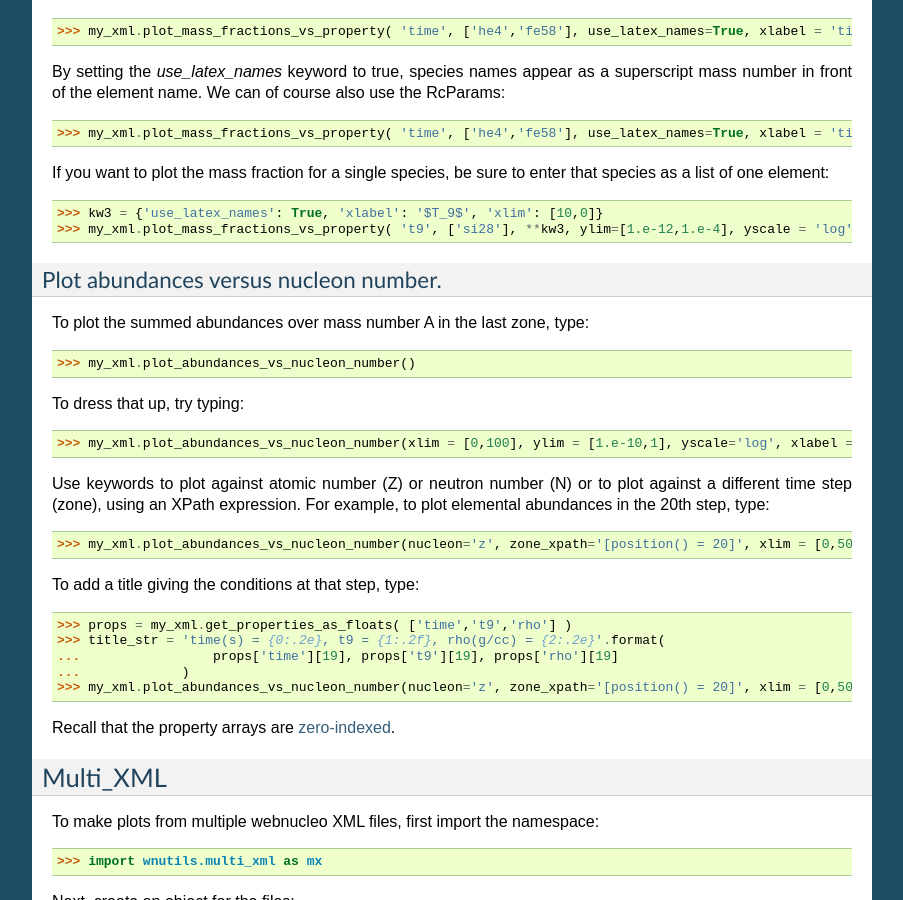
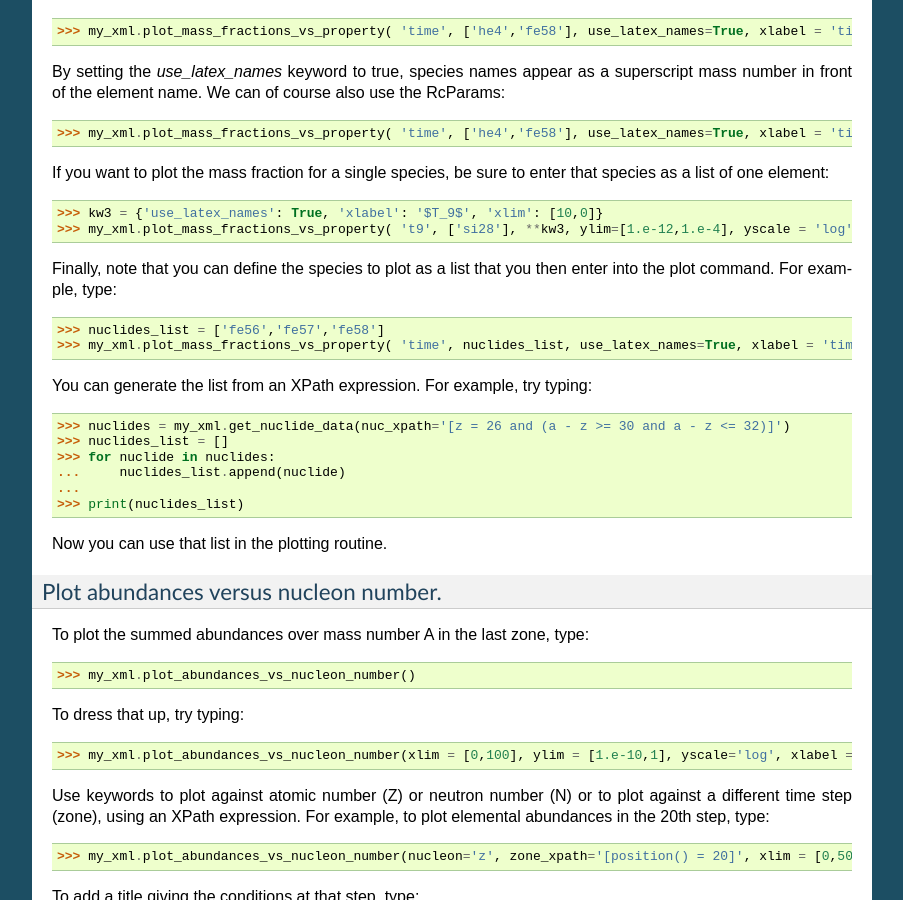
Before and after one commit to mbradle/wnutils, a Sphinx documentation site: the page built from doc/source/plot_tutorial.rst, in a window 1280 px wide and 900 px high, scrolled down 1942 px. Shown: the whole window, without its empty margins (198-1101 px from the left). Built offline with Sphinx 7.4.7, drawn with Linux system fonts in a browser that asks for light colours; some of the changed text lies outside the part shown.

```diff
--- a/doc/source/plot_tutorial.rst
+++ b/doc/source/plot_tutorial.rst
@@ -120,6 +120,23 @@ species as a list of one element::
     >>> kw3 = {'use_latex_names': True, 'xlabel': '$T_9$', 'xlim': [10,0]}
     >>> my_xml.plot_mass_fractions_vs_property( 't9', ['si28'], **kw3, ylim=[1.e-12,1.e-4], yscale = 'log')
 
+Finally, note that you can define the species to plot as a list that you then
+enter into the plot command.  For example, type::
+
+    >>> nuclides_list = ['fe56','fe57','fe58']
+    >>> my_xml.plot_mass_fractions_vs_property( 'time', nuclides_list, use_latex_names=True, xlabel = 'time (s)', xlim=[1.e-6,1], xscale = 'log', ylim=[0,0.5], rcParams=my_params)
+
+You can generate the list from an XPath expression.  For example, try typing::
+
+    >>> nuclides = my_xml.get_nuclide_data(nuc_xpath='[z = 26 and (a - z >= 30 and a - z <= 32)]')
+    >>> nuclides_list = []
+    >>> for nuclide in nuclides:
+    ...     nuclides_list.append(nuclide)
+    ...
+    >>> print(nuclides_list)
+
+Now you can use that list in the plotting routine.
+
 Plot abundances versus nucleon number.
 ......................................
 
--- a/setup.py
+++ b/setup.py
@@ -57,7 +57,7 @@ setup(
         #   3 - Alpha
         #   4 - Beta
         #   5 - Production/Stable
-        'Development Status :: 3 - Alpha',
+        'Development Status :: 4 - Beta',
 
         # Indicate who your project is intended for
         'Intended Audience :: Science/Research',
--- a/wnutils/__about__.py
+++ b/wnutils/__about__.py
@@ -7,6 +7,6 @@ __all__ = [
 
 __title__ = 'wnutils'
 __summary__ = 'Python project to read and plot webnucleo files'
-__version__ = '0.0.7'
+__version__ = '0.0.8'
 __author__ = 'Clemson University'
 __copyright__ = 'Clemson University, 2018'
```
Also changed, not shown: other parts of doc/source/plot_tutorial.rst (+2 -2 lines).
